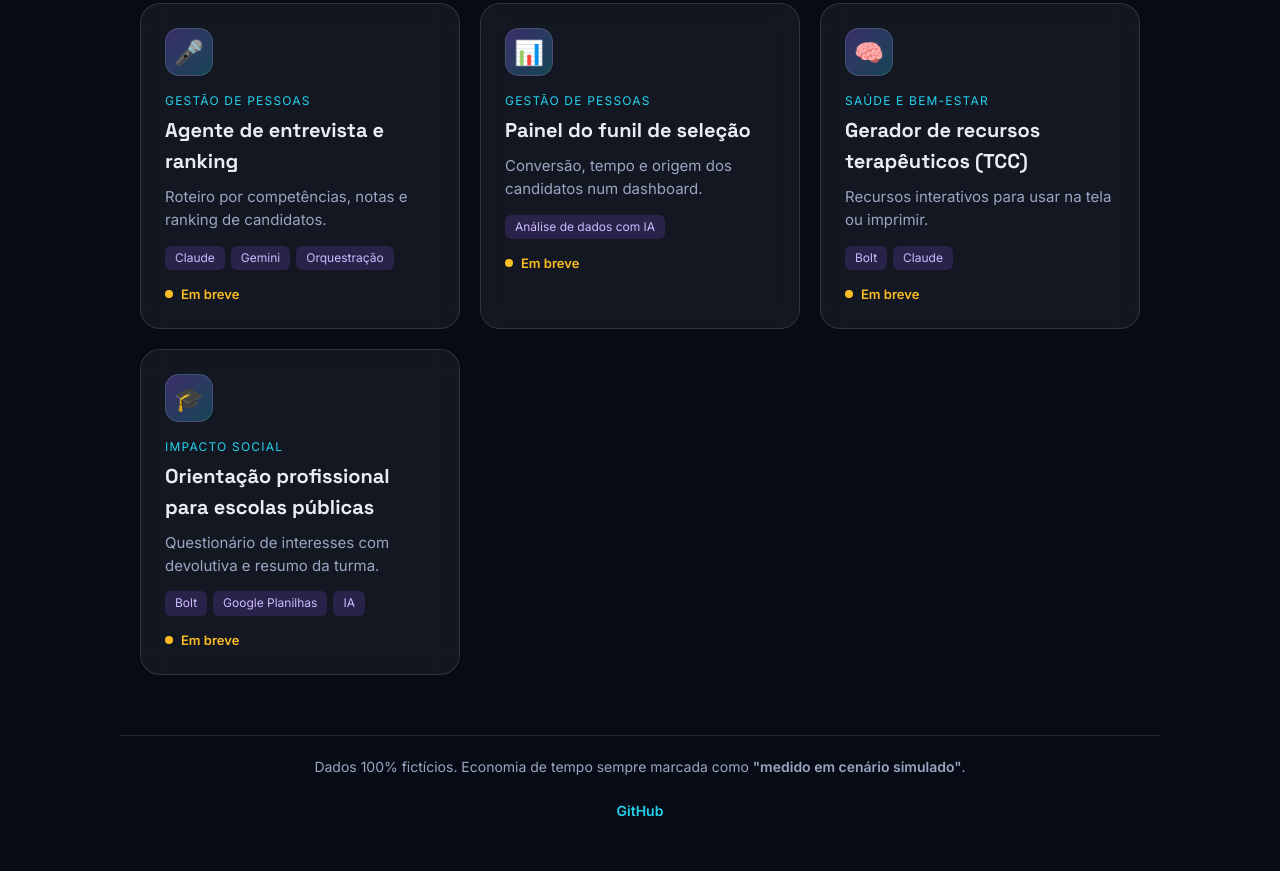
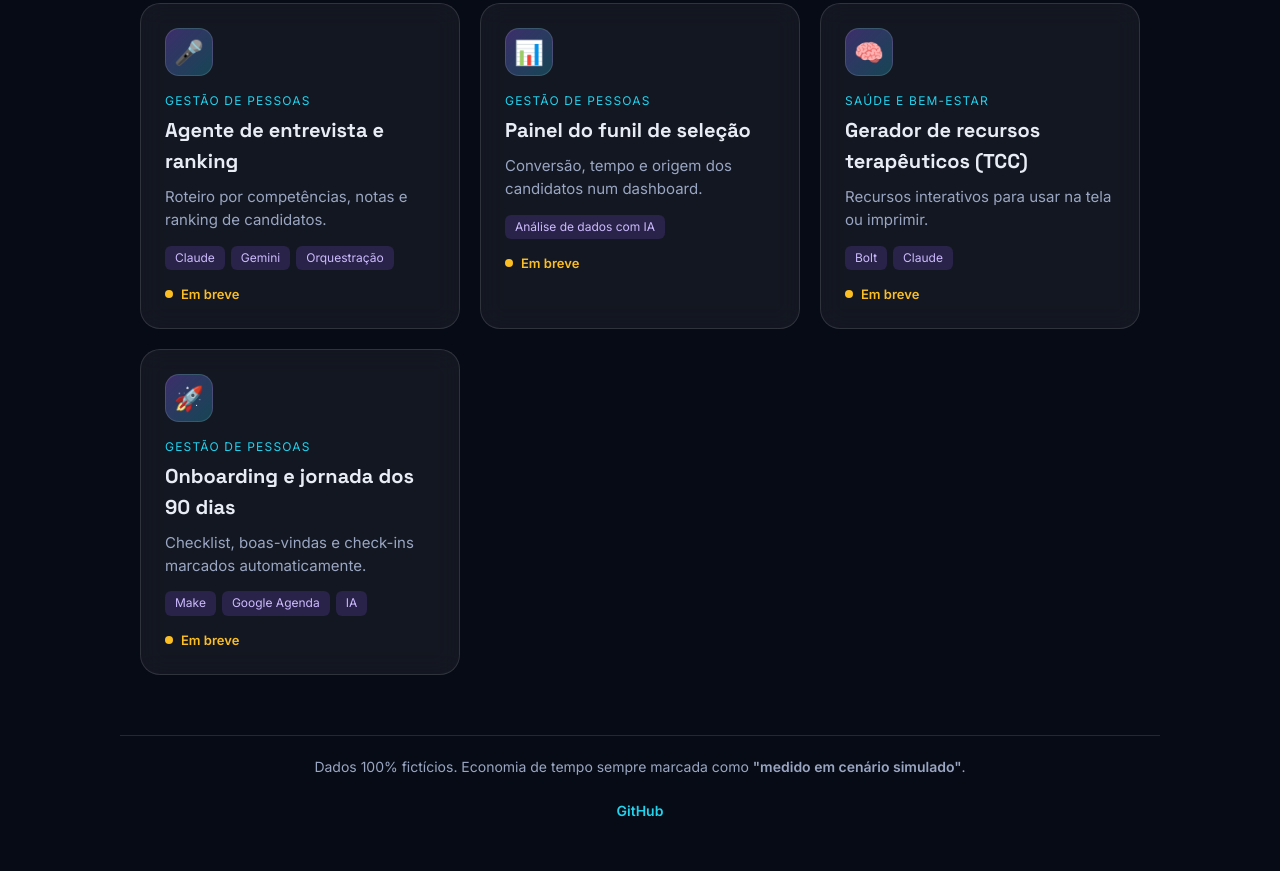
Before and after one commit to liandraconstantino/portfolio, a plain HTML site: page index.html in a window 1280 px wide. Shown: the part 884-1755 px from the top of the page. Drawn offline with Linux system fonts and the light colour scheme.

Commit message:
Replace social impact theme with people management theme

```diff
--- a/index.html
+++ b/index.html
@@ -130,13 +130,13 @@ const projetos = [
     problema:"Montar materiais de Terapia Cognitivo-Comportamental para cada público toma tempo e, muitas vezes, falta recurso para imprimir ou comprar.",
     como:"O profissional escolhe o recurso (registro de pensamentos, termômetro de emoções, agenda de atividades, hierarquia de exposição, cartão de enfrentamento), o público e o tema. Pode preencher na tela ou baixar e imprimir. Nenhum dado de paciente é usado, e a ferramenta apoia o psicólogo, sem substituir o acompanhamento.",
     horas:"Medição em andamento: tempo para montar um material do zero versus com a ferramenta." },
-  { tema:"Impacto social", icone:"🎓", status:"em breve",
-    titulo:"Orientação profissional para escolas públicas",
-    resumo:"Questionário de interesses com devolutiva e resumo da turma.",
-    ferramentas:["Bolt","Google Planilhas","IA"],
-    problema:"Escolas públicas quase nunca têm orientação de carreira, e quem aplica a ação gasta horas montando material à mão.",
-    como:"O aluno responde um questionário curto e recebe uma devolutiva simples, pronta para imprimir. Quem aplica vê um resumo da turma. A IA organiza e sugere, sem classificar ou diagnosticar ninguém.",
-    horas:"Medição em andamento: tempo para montar e devolver o resultado de uma turma." }
+  { tema:"Gestão de pessoas", icone:"🚀", status:"em breve",
+    titulo:"Onboarding e jornada dos 90 dias",
+    resumo:"Checklist, boas-vindas e check-ins marcados automaticamente.",
+    ferramentas:["Make","Google Agenda","IA"],
+    problema:"Cada pessoa nova gera uma lista de tarefas repetidas e fáceis de esquecer, e a experiência muda de gestor para gestor.",
+    como:"Quando uma pessoa entra na planilha, o fluxo cria o checklist da área, escreve a mensagem de boas-vindas e marca no Google Agenda os check-ins de 7, 30, 60 e 90 dias com o gestor. Usa a mesma planilha da Central de contratos.",
+    horas:"Medição em andamento: tempo para preparar o onboarding de uma pessoa, à mão versus com o fluxo." }
 ];
 
 const temas = ["Todos","Gestão de pessoas","Produtividade","Saúde e bem-estar","Impacto social"];
```
